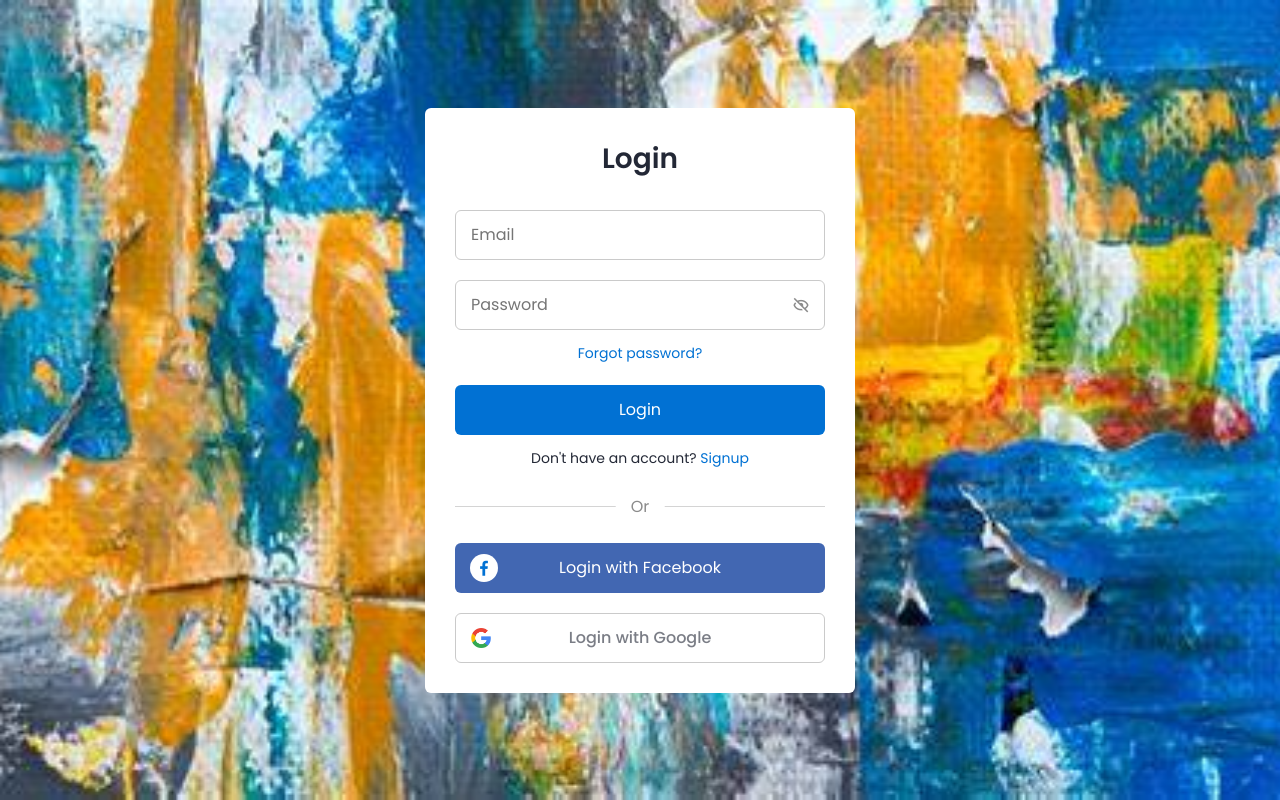
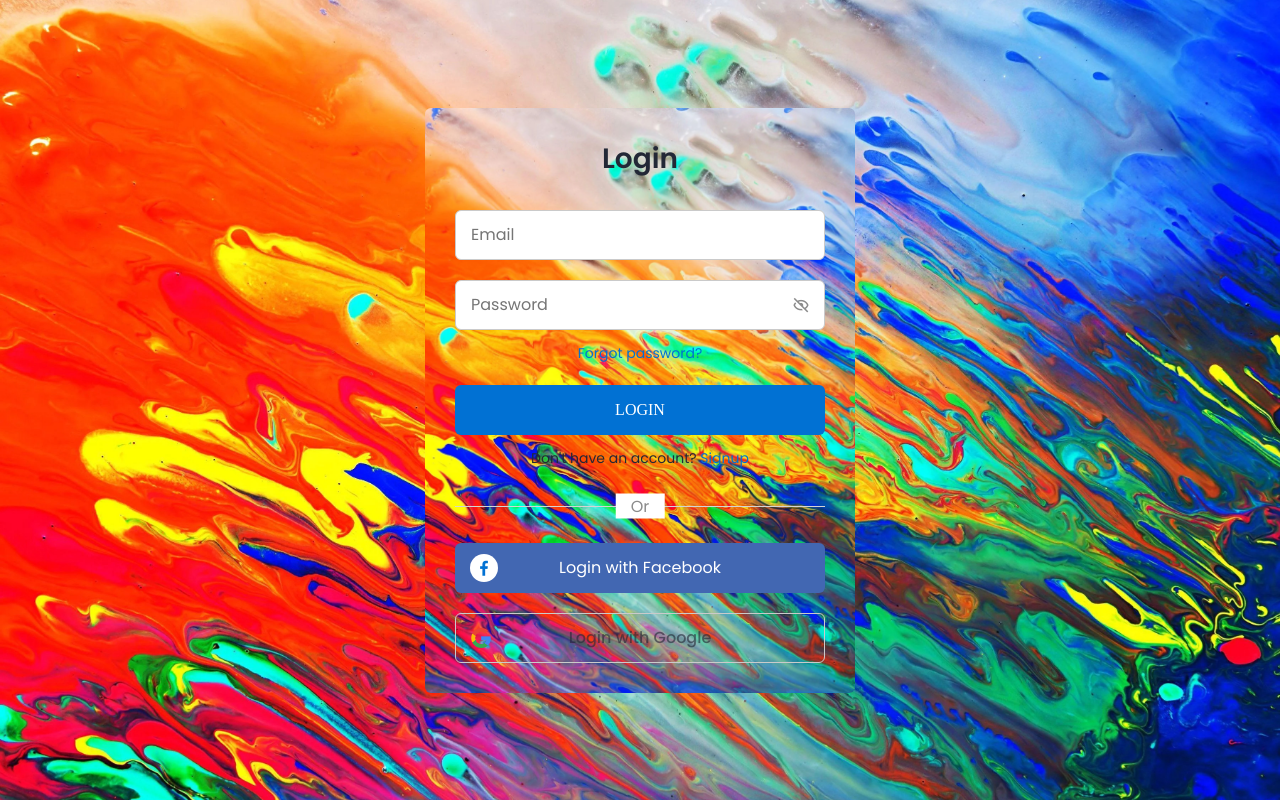
Before and after one commit to amit801/final, a Flask app: page / in a window 1280 px wide. Run offline with Flask 3, Linux system fonts and the light colour scheme.

Commit message:
Background change in container aslo

```diff
--- a/static/css/style.css
+++ b/static/css/style.css
@@ -13,8 +13,8 @@
     display: flex;
     align-items: center;
     justify-content: center;
-   /* background-color: #f44040; */
-    background-image: url('/OIP.jpg');
+   /* background-color: #f44040; /* Change background color */
+    background-image: url('/static/images/wp1891627.jpg');
     background-size: cover;
     background-position: center;
     column-gap: 30px;
@@ -27,6 +27,10 @@
     padding: 30px;
     border-radius: 6px;
     background: #FFF;
+    background-image: url('/static/images/wp1891627.jpg');
+    background-size: cover;
+    background-position: center;
+    column-gap: 30px;
 }
 .form.signup{
     opacity: 0;
@@ -88,6 +92,7 @@
     background-color: #0171d3;
     transition: all 0.3s ease;
     cursor: pointer;
+
 }
 .field button:hover{
     background-color: #016dcb;
@@ -173,3 +178,41 @@
     }
 
 }
+button {
+    position: relative;
+    padding: 10px 20px;
+    border: none;
+    background: none;
+    cursor: pointer;
+    font-family: "Source Code Pro";
+    font-weight: 900;
+    text-transform: uppercase;
+    font-size: 30px;
+    color: var(--text-color);
+    background-color: var(--btn-color);
+    box-shadow: var(--shadow-color) 2px 2px 22px;
+    border-radius: 4px;
+    z-index: 0;
+    overflow: hidden;
+    transition: transform 0.3s ease; /* Added transition for smooth rotation */
+}
+
+button:active {
+    animation: wave 0.4s ease;
+}
+
+@keyframes wave {
+    0% {
+        transform: scale(1);
+        opacity: 1;
+    }
+    100% {
+        transform: scale(1.5);
+        opacity: 0;
+    }
+}
+
+button:focus {
+    outline-color: transparent;
+    box-shadow: var(--btn-color) 2px 2px 22px;
+}
```
Also changed, not shown: static/images/OIP.jpg (added), static/images/wp1891627.jpg (added).
